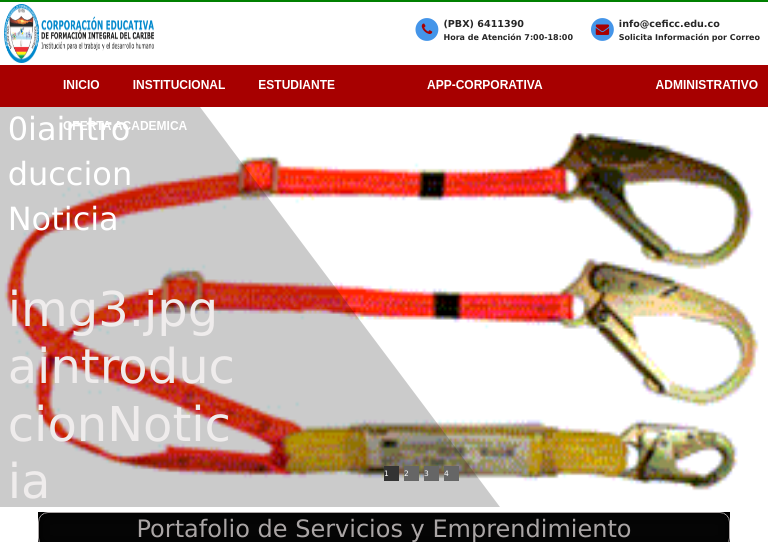
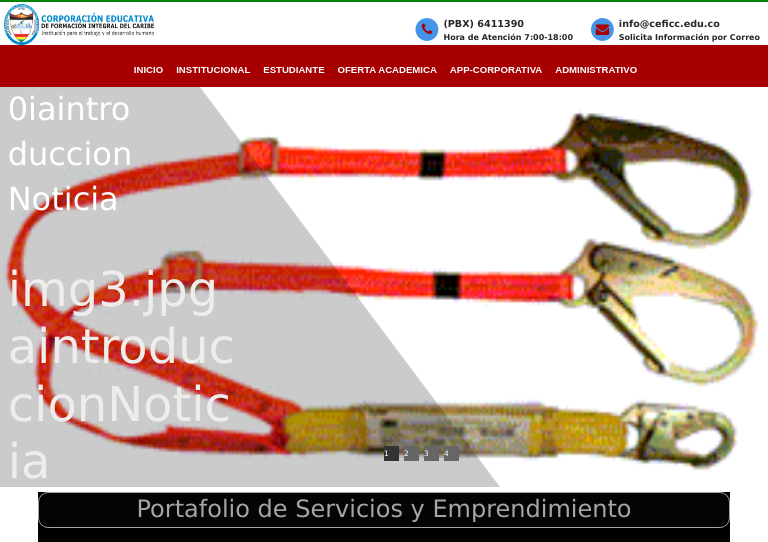
Before and after one commit to sowil6/soluciones_web, a PHP site: page /vista/index.php in a window 768 px wide. Shown: the top 542 px of the page. Run offline with PHP 8.4, Linux system fonts and the light colour scheme; some libraries are stand-ins or nearby versions.

Commit message:
cambios9pm

```diff
--- a/Styles/CSSEstiloGeneral.css
+++ b/Styles/CSSEstiloGeneral.css
@@ -227,16 +227,15 @@ height:42px;
   justify-content: center;/*display:flex y justify-content: center ayudan a centrar el menu*/
 }
 .navMenu  li {
-   /* background-color:blue;color de los botones
+  /*  background-color:blue;color de los botones
     height:100%; */
 }
 .navMenu ulNav a {
-	font-size:2rem;
-
+	font-size:1.8rem;
 	}
 .navMenu a {
 	display: block;
-/*	width: auto; *//*al omitirlo parece que no afecta el ancho del fondo de los botones*/
+	width: auto; /**//*al omitirlo parece que no afecta el ancho del fondo de los botones*/
 	height: 100%;/*altura del color de fondo cuando pasa el mouse sobre el control*/
 	background: #000000;
 	padding-top: 8px;
@@ -244,14 +243,14 @@ height:42px;
 	text-decoration: none;
 	text-align: center;
 	font-family: Arial, Helvetica, sans-serif;
-	font-size: 12px;
+	font-size: 11px;
 	font-weight: bold;
 	color: #FFFFFF;
 	border: none;
 
 }
 ul.ulNav li a {
-	font-size:0.75rem;/*tamaño de la fuente del menu principal*/
+	font-size:0.72rem;/*tamaño de la fuente del menu principal*/
 
 	}
 .navMenu a:hover{
@@ -272,6 +271,7 @@ display:inline-block;
 ul.ulNav,ul#ulNav ul {
     list-style:none;
     margin:0;
+	padding:0 0 0;/*ayudo a cerrar el espacio en los submenus*/
 }
 ul.ulNav .subs {
     background-color:#fff;
@@ -315,7 +315,9 @@ ul.ulNav li {
     white-space:nowrap;
 }
 ul.ulNav>li,ul#ulNav li {
-    margin:0 0 0 5px;
+ /*   margin:0 0 0 2px;afecta la separacion de */
+
+    margin:0 5px 0 0px;/*superior - derecha - abajo- izquierda  afecta la separacion de */
 }
 ul.ulNav ul>li {
     margin:5px 0 0;
@@ -331,7 +333,7 @@ ul.ulNav a {
     display:block;
     font-size:13px;
     font-weight:bold;
-    padding:8px 10px;/*separacion superior y separacion entre botones*/
+	padding:8px 0px 8px 0px;/* superior - derecha - abajo- izquierda separacion superior y separacion entre botones*/
     text-align:left;
     text-decoration:none;
     /*text-shadow:#fff 0 1px 1px;*/
@@ -962,7 +964,9 @@ top:10px;
 	  width:210px;
 	  height:35px;
   	}
-
+.contenedorAntesMenu {
+	height: 50px;
+}
 
 
 	}
@@ -978,7 +982,9 @@ top:10px;
 
  font-size:10px;
 	}
-
+.contenedorAntesMenu {
+	height: 45px;
+}
 .contenedorHeader .info{
 		/*display:none;*/
 		margin-top:15px;
@@ -1006,9 +1012,14 @@ width:150px;/*con el valor que esta en las function de la pagina Site.Master con
   left:1px;*/
 }
 .menuLogo-fixed {
-	  width:210px;
+	  width:110px;
 	  height:35px;
   	}
+
+	ul.ulNav li a {
+	font-size:0.6rem;/*tamaño de la fuente del menu principal*/
+
+	}
 	}
 
 /*SCREEN MOVIL 300 a 500 AMARILLO*/
@@ -1049,4 +1060,7 @@ width:250px;/*con el valor que esta en las function de la pagina Site.Master con
 	  width:210px;
 	  height:35px;
   	}
+	.contenedorAntesMenu {
+	height: 40px;
+}
 	}
--- a/includes/cabecera.php
+++ b/includes/cabecera.php
@@ -144,7 +144,7 @@ Personería Jurídica N° 1119 del 2008 Nit 806014830-1 de 2003 </br>    Cartage
 
   <div class="divContenedorMenu">
            <nav class="navMenu">
-                                       <ul id="invitado" class="ulNav" >
+    <ul class="ulNav" id="invitado"  >
                                          <li class="current_page_item"><a href="../vista/index.php"><img src="" />INICIO</a></li>
                                          <!--                 <li><a href="/Public/Presentacion.aspx"><img src="/Img/imgMenu/home.png" />Presentacion</a></li>-->
                                          <li><a href="#"><img src="" />INSTITUCIONAL</a>
@@ -244,11 +244,10 @@ Personería Jurídica N° 1119 del 2008 Nit 806014830-1 de 2003 </br>    Cartage
                                                  <li><a href="../vista/ofertaacademica.php"><img src="../ImgSistema/imgMenu/bub.png" /> OFERTA ACADEMICA</a></li>
                                                </ul>
                                              </div>
-                                             r
-                                           </div>
+                                                                                 </div>
                                          </li>
                                        </ul>
-                                       <ul class="ulNav" id="menuDigitador" >
+    <ul class="ulNav" id="menuDigitador" >
                                          <li><a href="#"><img src="" />APP-CORPORATIVA</a>
                                            <div class="subs">
                                              <div class="divCol">
@@ -261,11 +260,7 @@ Personería Jurídica N° 1119 del 2008 Nit 806014830-1 de 2003 </br>    Cartage
                                            </div>
                                          </li>
                                        </ul>
-                                       <ul class="ulNav" id="menuComite">
-                                         <!--                    <li><a href="/Comite/ConfiguraNoticia.aspx"><img src="/Img/imgMenu/top3.png" />...</a></li>-->
-                                         <!--                    <li><a href="#"><img src="/Img/imgMenu/top4.png" />Reportes</a></li>-->
-                                       </ul>
-                                       <ul class="ulNav" id="menuAdmin" >
+    <ul class="ulNav" id="menuAdmin" >
                                          <li><a href=".#"><img src="" />ADMINISTRATIVO</a>
                                            <div class="subs">
                                              <div class="divCol">
```
